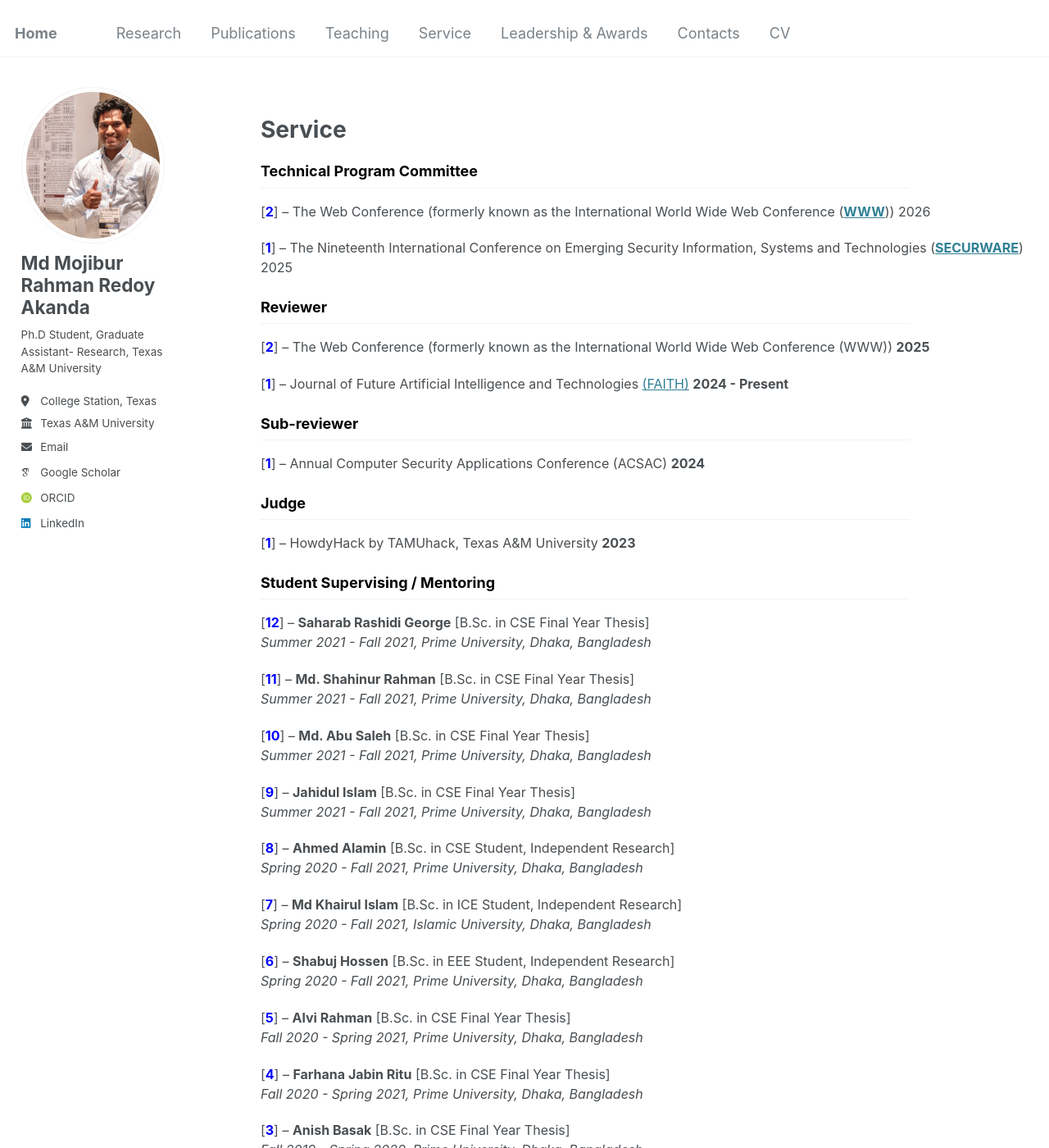
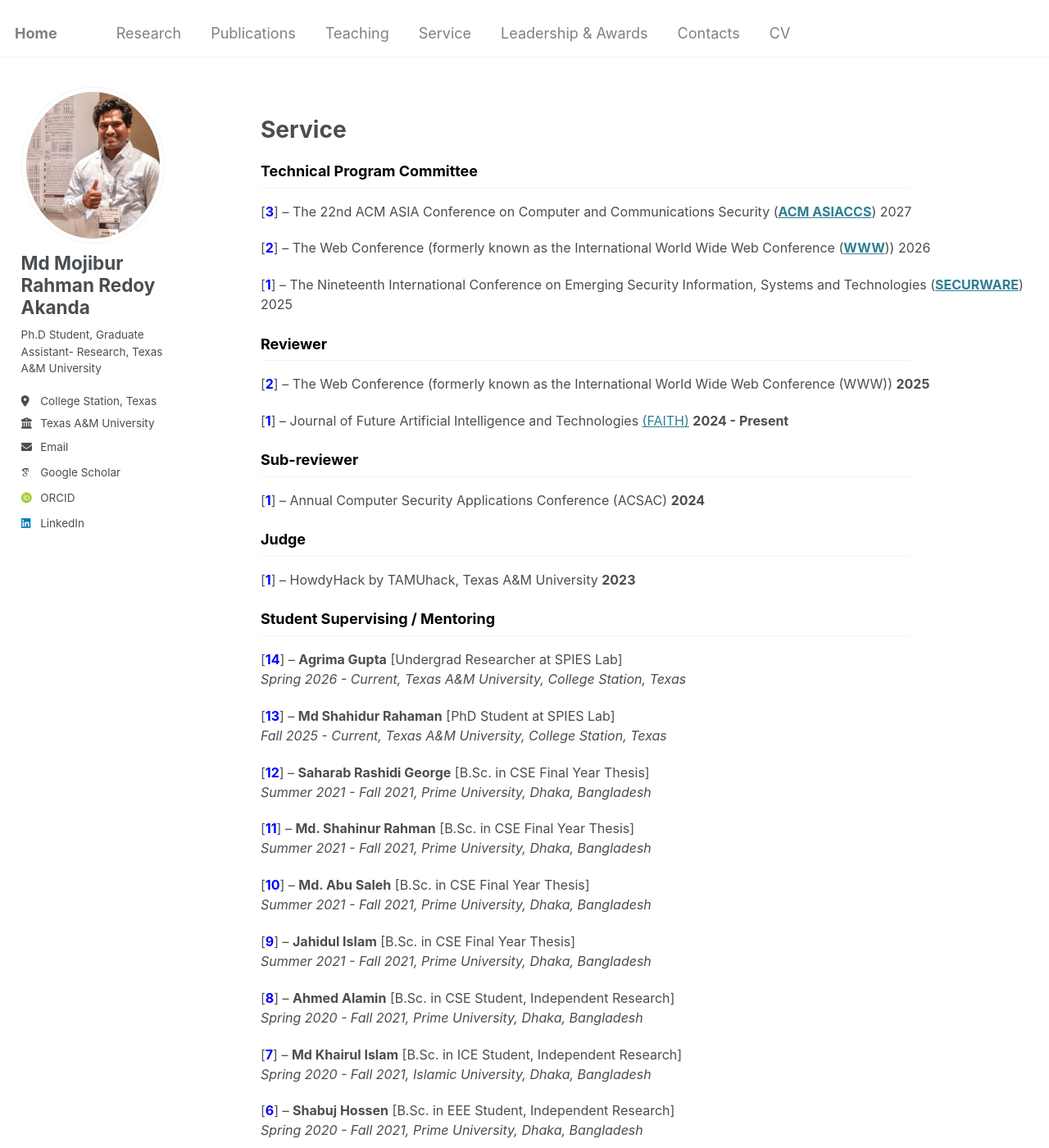
Before and after one commit to redoyakanda/redoyakanda.github.io, a Jekyll site: the page built from _pages/service.html, in a window 1280 px wide and 1400 px high. Shown: the whole window at 82% size. Built offline with Jekyll 4.4.1, drawn with Linux system fonts in a browser that asks for light colours; some web fonts are replaced.

Commit message:
Update service.html

```diff
--- a/_pages/service.html
+++ b/_pages/service.html
@@ -8,6 +8,11 @@ author_profile: true
 <!-- Technical Program Committee -->
 <h2 class="archive__subtitle">Technical Program Committee</h2>
 <div style="font-size: 16px; width: 120%;">
+
+    <p>
+    [<span style="color:blue;"><strong>3</strong></span>] – The 22nd ACM ASIA Conference on Computer and Communications Security
+    (<a href="#" target="_blank"><strong>ACM ASIACCS</strong></a>) 2027
+  </p>
   <p>
     [<span style="color:blue;"><strong>2</strong></span>] – The Web Conference (formerly known as the International World Wide Web Conference
     (<a href="https://www2026.thewebconf.org/" target="_blank"><strong>WWW</strong></a>)) 2026
@@ -52,6 +57,12 @@ author_profile: true
 <h2 class="archive__subtitle">Student Supervising / Mentoring</h2>
 <div style="font-size: 16px; width: 120%;">
 
+      <p>[<span style="color:blue;"><strong>14</strong></span>]&nbsp;– <b>Agrima Gupta</b> [Undergrad Researcher at SPIES Lab] <br>
+    <em>Spring 2026 - Current, Texas A&M University, College Station, Texas</em></p>
+
+    <p>[<span style="color:blue;"><strong>13</strong></span>]&nbsp;– <b>Md Shahidur Rahaman</b> [PhD Student at SPIES Lab] <br>
+    <em>Fall 2025 - Current, Texas A&M University, College Station, Texas</em></p>
+
   <p>[<span style="color:blue;"><strong>12</strong></span>]&nbsp;– <b>Saharab Rashidi George</b> [B.Sc. in CSE Final Year Thesis] <br>
     <em>Summer 2021 - Fall 2021, Prime University, Dhaka, Bangladesh</em></p>
 
```
